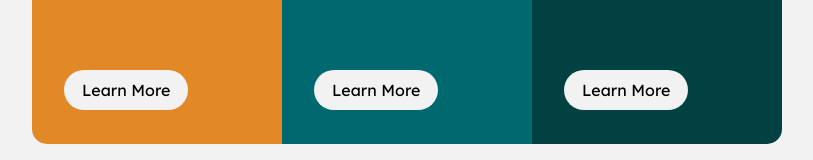
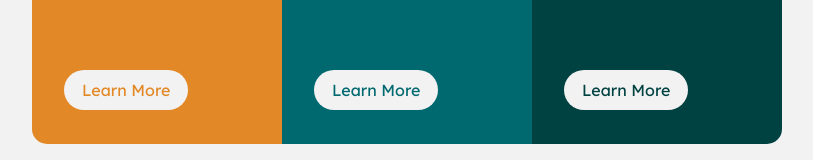
Before and after one commit to ShadowKK69/project3, a plain HTML site: page index.html in a window 1280 px wide. Shown: the part 466-626 px from the top of the page, without its empty margins (233-1046 px from the left). Drawn offline with Linux system fonts and the light colour scheme.

Commit message:
Change colors

```diff
--- a/css/styles.scss
+++ b/css/styles.scss
@@ -67,6 +67,11 @@ h1, button {
   cursor: pointer;
   border: 2px solid transparent;
 
+  &-a { color: $orange; }
+  &-b { color: $cyan; }
+  &-c { color: $dark-cyan; }
+
+
   &-a:hover,
   &-b:hover,
   &-c:hover {
@@ -74,6 +79,7 @@ h1, button {
     background: transparent;
     border: 2px solid white;
   }
+
 }
 
 @import 'mobile';
```
Also changed, not shown: css/styles.css, 1 other file.
